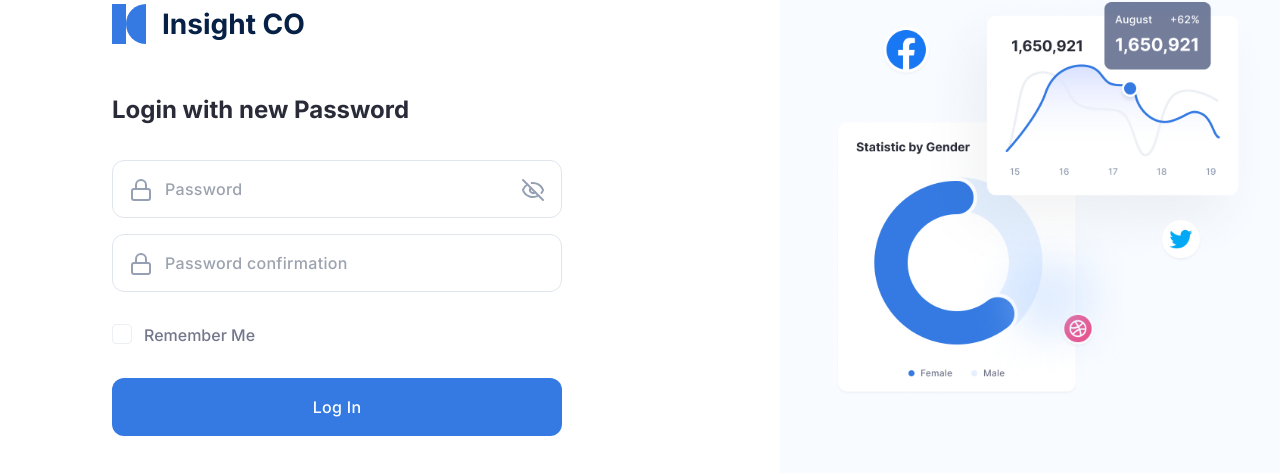
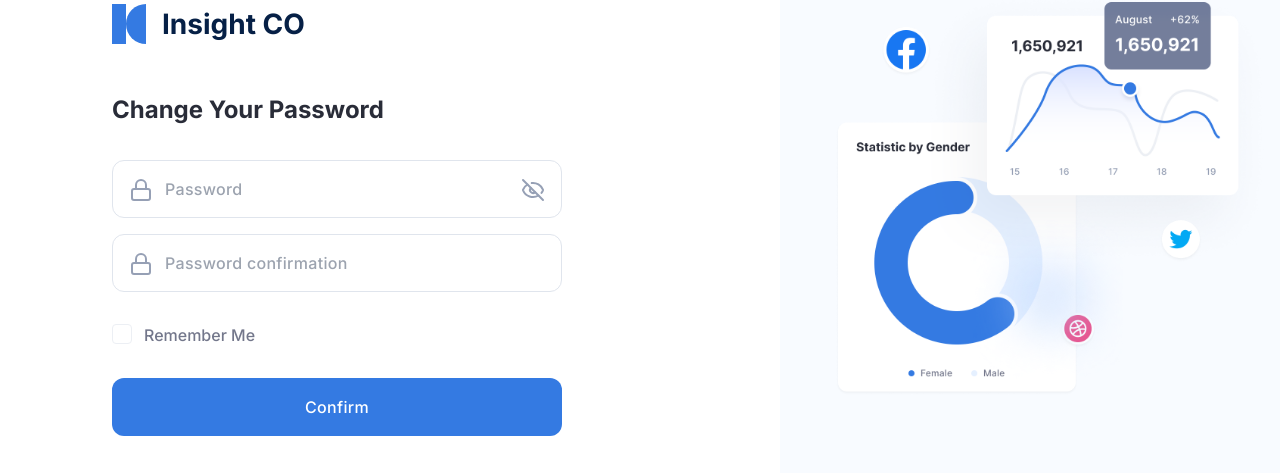
Before and after one commit to xuanrin1412/OrderFood_haapi, a React (Vite) app: page /change-password in a window 1280 px wide. Shown: the part 137-610 px from the top of the page. Built offline with nearby package versions, Linux system fonts and the light colour scheme.

Commit message:
Improvement update code

```diff
--- a/src/pages/ChangePassword.tsx
+++ b/src/pages/ChangePassword.tsx
@@ -81,7 +81,7 @@ export default function ChangePassword() {
                 </div>
                 <form onSubmit={handleSubmit} className="mx-auto md:mx-0  max-w-[400px] md:max-w-[400px] lg:max-w-[28.125rem] xl:max-w-[33.75rem] mt-12 flex flex-col gap-8">
                     <div className=" flex flex-col gap-3">
-                        <div className=" font-bold text-2xl leading-9 text-[#292C38] dark:text-white">Login with new Password</div>
+                        <div className=" font-bold text-2xl leading-9 text-[#292C38] dark:text-white">Change Your Password</div>
                         {/* <div className="text-sm font-medium text-textsecondary dark:text-textMain">Log In to your account</div> */}
                     </div>
                     <div className="flex flex-col gap-4">
@@ -130,7 +130,7 @@ export default function ChangePassword() {
                         </label>
                         {/* <span className=" text-third font-bold text-base"><Link to="/forgot-password">Forgot Password?</Link></span> */}
                     </div>
-                    <button type="submit" className="h-58  bg-third text-base leading-nomalText tracking-nomalText font-medium rounded-xl text-white ">Log In</button>
+                    <button type="submit" className="h-58  bg-third text-base leading-nomalText tracking-nomalText font-medium rounded-xl text-white ">Confirm</button>
                     {/* <div className="divider dark:before:bg-[#565C70] dark:after:bg-[#565C70] ">
                         <div className="divider-content text-textsecondary dark:text-[#565C70]  font-medium text-sm px-4">Or log in with</div>
                     </div>
--- a/src/pages/Login.tsx
+++ b/src/pages/Login.tsx
@@ -43,6 +43,8 @@ export default function Login() {
                 return navigate("/")
             })
             .catch(err => {
+                console.log(err);
+
                 console.log(err.response.data.error);
                 toast.error(<p className=" capitalize">{err.response.data.error}</p>)
             })
--- a/src/pages/Register.tsx
+++ b/src/pages/Register.tsx
@@ -61,6 +61,8 @@ export default function Register() {
                     return navigate("/login")
                 })
                 .catch(err => {
+                    console.log(err);
+
                     console.log("err", err.response.data.message);
                     toast.error(<p className=" capitalize">{err.response.data.message}</p>)
                 })
```
